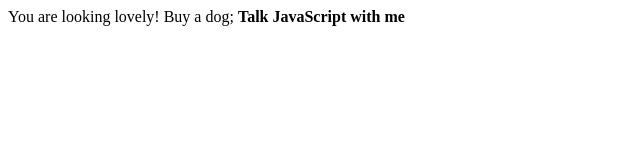
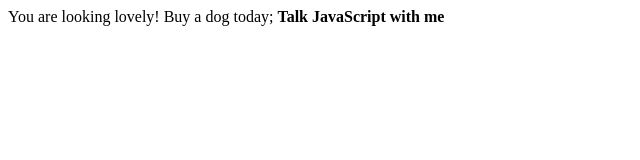
Before and after one commit to pamther/open3, a website: page public/index.html in a window 1280 px wide. Shown: the full height of the page, 0-640 px from the left. Drawn offline with Linux system fonts and the light colour scheme.

Commit message:
dog stuff

```diff
--- a/public/index.html
+++ b/public/index.html
@@ -4,6 +4,6 @@
     <script src="./main.js"></script>
 </head>
     <body>
-    You are looking lovely!  Buy a dog;
+    You are looking lovely!  Buy a dog today;
     </body>
 </html>
```
